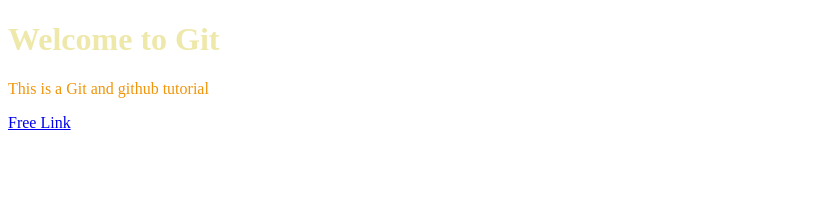
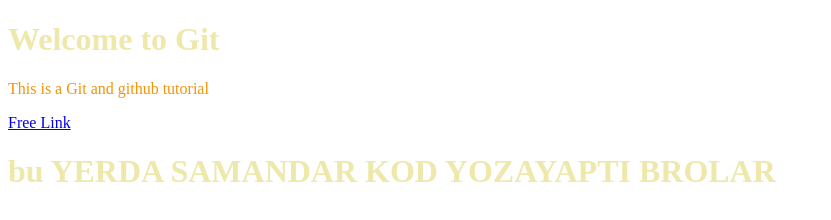
Before and after one commit to Shokhabbos/18-dars, a plain HTML site: page index.html in a window 1280 px wide. Shown: the whole page, without its empty margins (0-831 px from the left). Drawn offline with Linux system fonts and the light colour scheme.

Commit message:
h1 added

```diff
--- a/index.html
+++ b/index.html
@@ -12,5 +12,6 @@
 
     <p>This is a Git and github tutorial</p>
     <a href="#">Free Link</a>
+    <h1>bu YERDA SAMANDAR KOD YOZAYAPTI BROLAR</h1>
 </body>
 </html>
```
